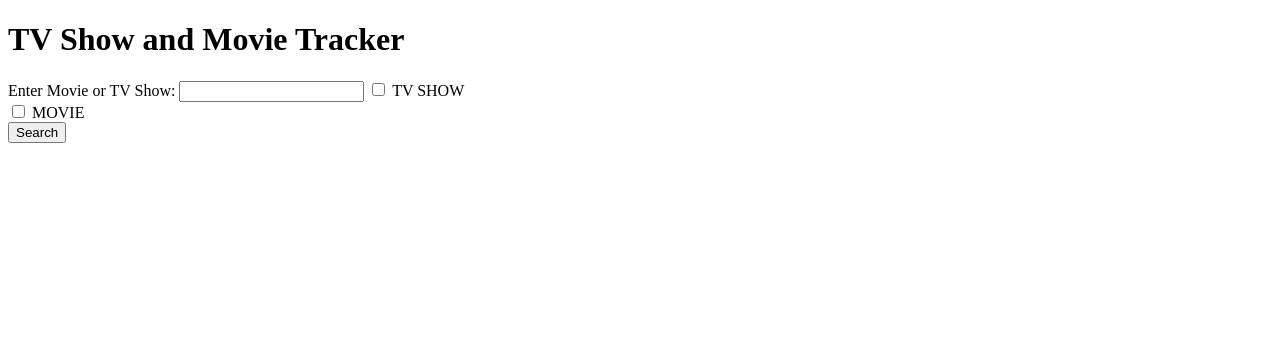
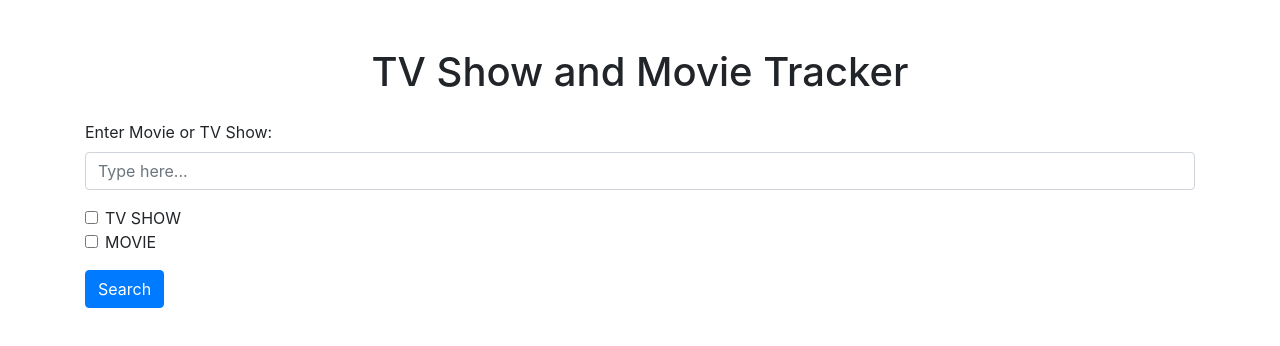
Before and after one commit to RyanHalliwellAI/TvshowMovie, a plain HTML site: page index.html in a window 1280 px wide. Drawn offline with nearby package versions, Linux system fonts and the light colour scheme.

Commit message:
Improving design

```diff
--- a/index.html
+++ b/index.html
@@ -1,35 +1,35 @@
 <!DOCTYPE html>
-<htmL lang="en">
+<html lang="en">
 <head>
-        <meta charset="UTF-8" />
+    <meta charset="UTF-8">
     <meta http-equiv="X-UA-Compatible" content="IE=edge">
     <meta name="viewport" content="width=device-width, initial-scale=1.0">
+    <title>TV Shows</title>
+    <link href="https://maxcdn.bootstrapcdn.com/bootstrap/4.5.2/css/bootstrap.min.css" rel="stylesheet">
     <link rel="stylesheet" href="style.css">
-
-        <title>TV Shows</title>
 </head>
 <body>
-        <div clas="main">
-
-            <h1>TV Show and Movie Tracker</h1>
-            <form id="searchForm">
-
+    <div class="container mt-5">
+        <h1 class="text-center mb-4">TV Show and Movie Tracker</h1>
+        <form id="searchForm" class="mb-5">
+            <div class="form-group">
                 <label for="tvShowMovie">Enter Movie or TV Show:</label>
-                <input type="text" id="tvShowMovie" name="tvShowMovie">
-                <input type="checkbox" id="tv-show-checkbox" name="tv-show-checkbox">
-                <label for="tv-show-checkbox">TV SHOW</label>
-                <br>
-                <input type="checkbox" id="movie-checkbox" name="movie-checkbox">
-                <label for="movie-checkbox">MOVIE</label>
-                <br>
-                <button type="submit">Search</button>
+                <input type="text" class="form-control" id="tvShowMovie" name="tvShowMovie" placeholder="Type here...">
+            </div>
+            <div class="form-check">
+                <input type="checkbox" class="form-check-input" id="tv-show-checkbox" name="tv-show-checkbox">
+                <label class="form-check-label" for="tv-show-checkbox">TV SHOW</label>
+            </div>
+            <div class="form-check">
+                <input type="checkbox" class="form-check-input" id="movie-checkbox" name="movie-checkbox">
+                <label class="form-check-label" for="movie-checkbox">MOVIE</label>
+            </div>
+            <button type="submit" class="btn btn-primary mt-3">Search</button>
         </form>
-
-
+        <div class="TV"></div>
     </div>
-
-        <div class="TV"></div>
+    <script src="https://ajax.googleapis.com/ajax/libs/jquery/3.5.1/jquery.min.js"></script>
+    <script src="https://maxcdn.bootstrapcdn.com/bootstrap/4.5.2/js/bootstrap.min.js"></script>
     <script src="main.js"></script>
-
 </body>
-</htmL>
+</html>
--- a/saved.js
+++ b/saved.js
@@ -1,4 +1,5 @@
 //load items from saved local storage
+//gets it from local storages, creates a container, then goes through all saved intems in loop to add to page.
 document.addEventListener('DOMContentLoaded', function() {
     const savedItems = JSON.parse(localStorage.getItem('savedItems')) || [];
     const savedItemsContainer = document.querySelector('.saved-items');
--- a/style.css
+++ b/style.css
@@ -42,3 +42,9 @@ body
     color: inherit;
     text-decoration: none;
 }
+.saved-items li p {
+    color: #fff;
+    font-size: 1.2em;
+    padding: 5px 0;
+    font-family: "Oswald", sans-serif;
+}
```
Also changed, not shown: main.js (+2 -7 lines). Lines whose indentation alone changed are shown as unchanged.
